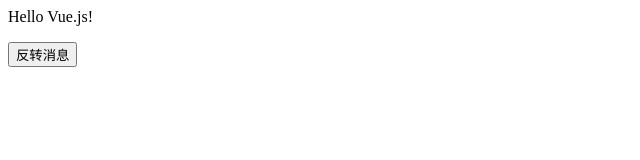
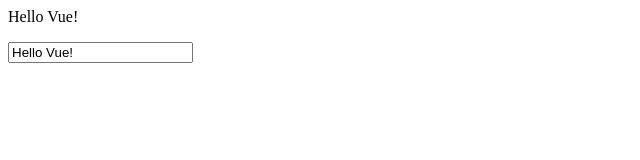
Before and after one commit to cxk0222/tiny-vue, a website built with webpack: page index.html in a window 1280 px wide. Shown: the whole page, without its empty margins (0-640 px from the left). Built offline with nearby package versions, Linux system fonts and the light colour scheme.

Commit message:
Display v-model

```diff
--- a/index.html
+++ b/index.html
@@ -1,7 +1,7 @@
-<!-- <div id="app">
+<div id="app">
   <p>{{ message }}</p>
   <input v-model="message">
-</div> -->
+</div>
 
 <!-- <div id="app-2">
   <span v-bind:title="message">
@@ -9,9 +9,9 @@
   </span>
 </div> -->
 
-<div id="app-5">
+<!-- <div id="app-5">
   <p>{{ message }}</p>
   <button v-on:click="reverseMessage">反转消息</button>
-</div>
+</div> -->
 
 <script src="./main.js"></script>
--- a/main.js
+++ b/main.js
@@ -1,11 +1,11 @@
 import { ToyVue as Vue } from './toy-vue.js'
 
-// var app = new Vue({
-//   el: '#app',
-//   data: {
-//     message: 'Hello Vue!'
-//   }
-// })
+var app = new Vue({
+  el: '#app',
+  data: {
+    message: 'Hello Vue!'
+  }
+})
 
 // var app2 = new Vue({
 //   el: '#app-2',
@@ -14,14 +14,14 @@
 //   }
 // })
 
-var app5 = new Vue({
-  el: '#app-5',
-  data: {
-    message: 'Hello Vue.js!'
-  },
-  methods: {
-    reverseMessage: function () {
-      this.message = this.message.split('').reverse().join('')
-    }
-  }
-})
+// var app5 = new Vue({
+//   el: '#app-5',
+//   data: {
+//     message: 'Hello Vue.js!'
+//   },
+//   methods: {
+//     reverseMessage: function () {
+//       this.message = this.message.split('').reverse().join('')
+//     }
+//   }
+// })
```
